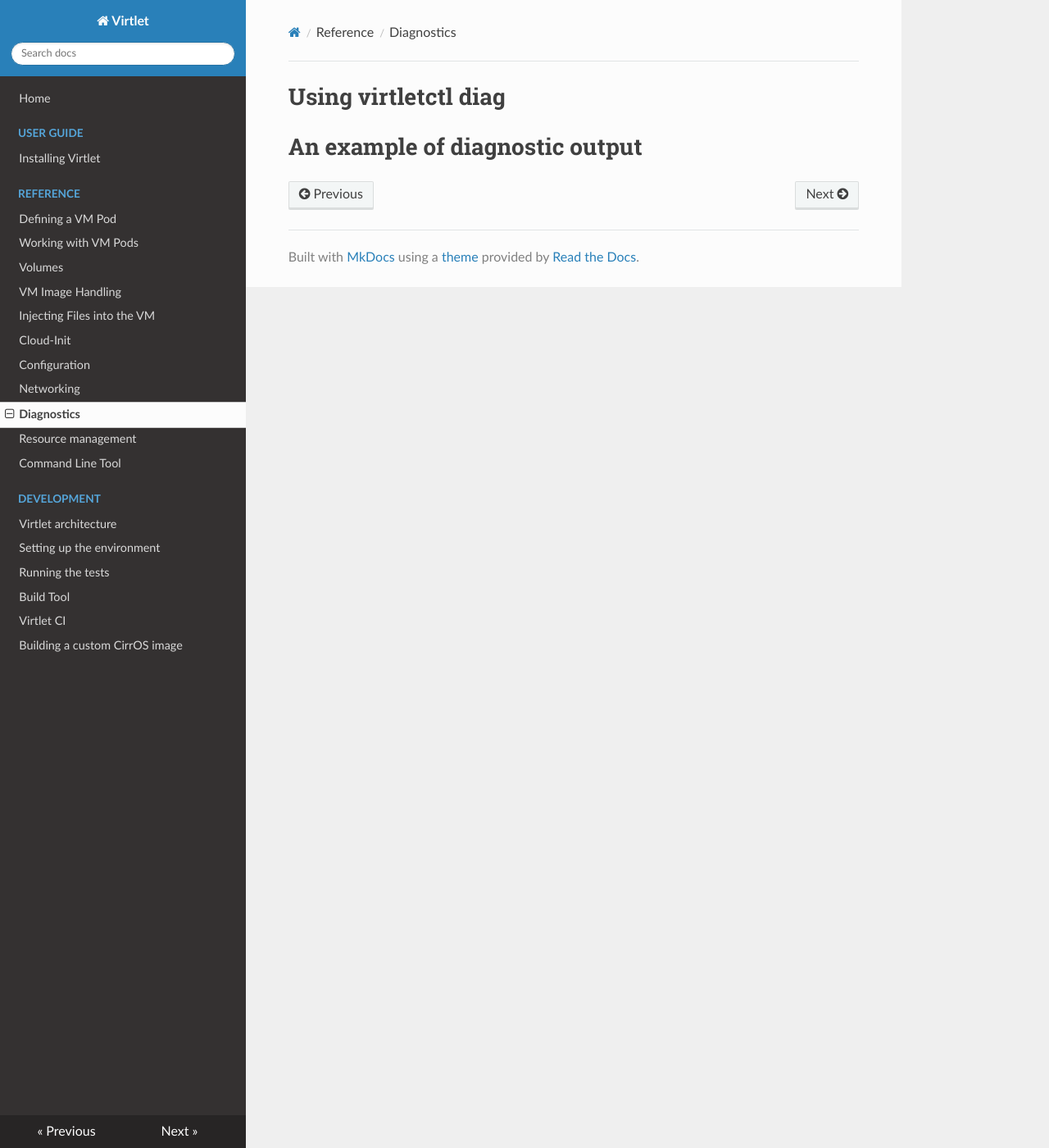
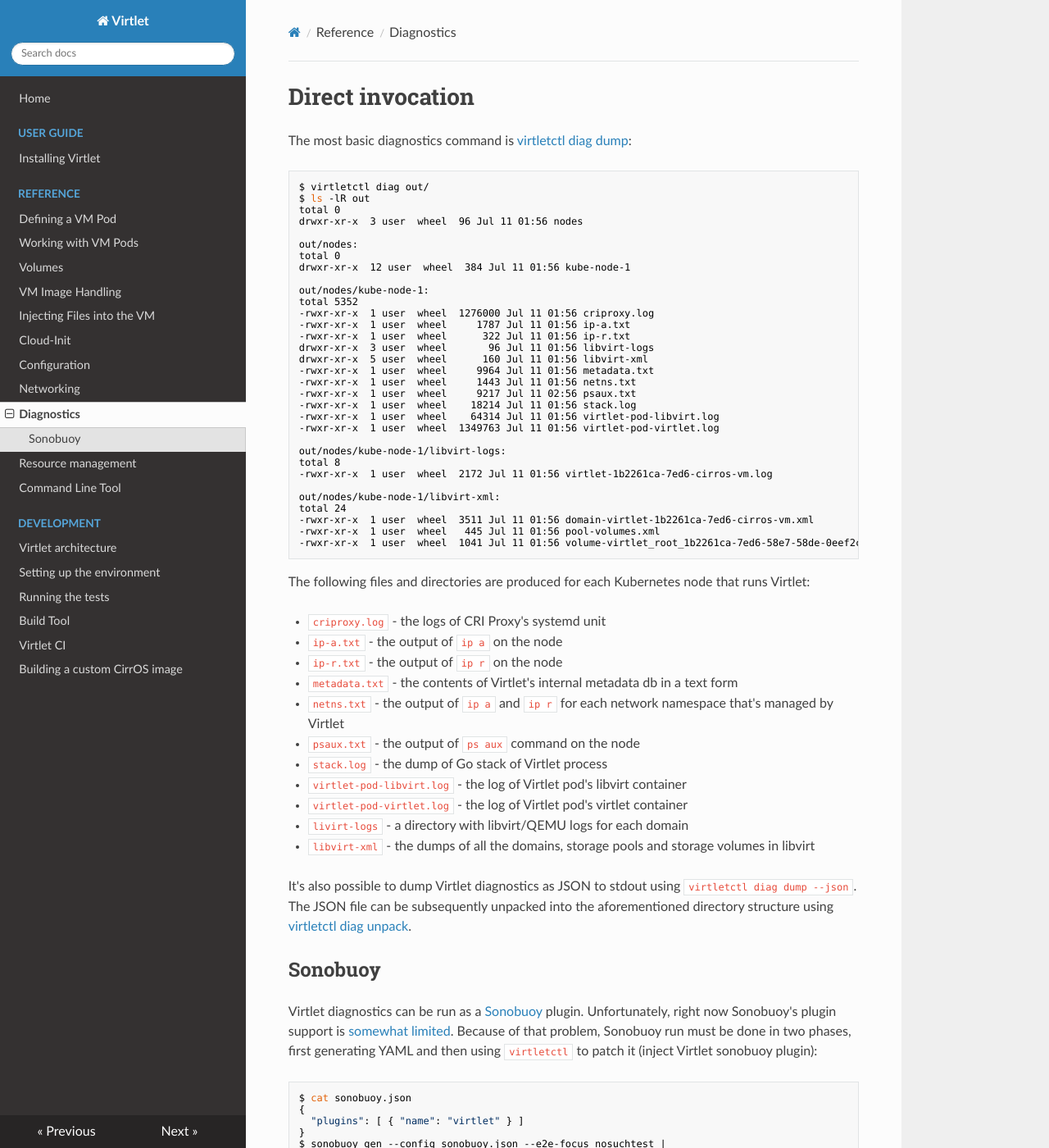
Before and after one commit to Mirantis/virtlet, an MkDocs documentation site: the page built from docs/reference/diagnostics.md, in a window 1280 px wide and 1400 px high. Shown: the whole window at 82% size. Built offline with MkDocs 1.6.1, drawn with Linux system fonts in a browser that asks for light colours; nearby versions of some CDN libraries; some of the changed text lies outside the part shown.

Commit message:
Add diagnostics section

````diff
--- a/docs/reference/diagnostics.md
+++ b/docs/reference/diagnostics.md
@@ -1,2 +1,90 @@
-# Using virtletctl diag
-# An example of diagnostic output
+# Direct invocation
+
+The most basic diagnostics command is [virtletctl diag dump](virtletctl/virtletctl_diag_dump.md):
+```bash
+$ virtletctl diag out/
+$ ls -lR out
+total 0
+drwxr-xr-x  3 user  wheel  96 Jul 11 01:56 nodes
+
+out/nodes:
+total 0
+drwxr-xr-x  12 user  wheel  384 Jul 11 01:56 kube-node-1
+
+out/nodes/kube-node-1:
+total 5352
+-rwxr-xr-x  1 user  wheel  1276000 Jul 11 01:56 criproxy.log
+-rwxr-xr-x  1 user  wheel     1787 Jul 11 01:56 ip-a.txt
+-rwxr-xr-x  1 user  wheel      322 Jul 11 01:56 ip-r.txt
+drwxr-xr-x  3 user  wheel       96 Jul 11 01:56 libvirt-logs
+drwxr-xr-x  5 user  wheel      160 Jul 11 01:56 libvirt-xml
+-rwxr-xr-x  1 user  wheel     9964 Jul 11 01:56 metadata.txt
+-rwxr-xr-x  1 user  wheel     1443 Jul 11 01:56 netns.txt
+-rwxr-xr-x  1 user  wheel     9217 Jul 11 02:56 psaux.txt
+-rwxr-xr-x  1 user  wheel    18214 Jul 11 01:56 stack.log
+-rwxr-xr-x  1 user  wheel    64314 Jul 11 01:56 virtlet-pod-libvirt.log
+-rwxr-xr-x  1 user  wheel  1349763 Jul 11 01:56 virtlet-pod-virtlet.log
+
+out/nodes/kube-node-1/libvirt-logs:
+total 8
+-rwxr-xr-x  1 user  wheel  2172 Jul 11 01:56 virtlet-1b2261ca-7ed6-cirros-vm.log
+
+out/nodes/kube-node-1/libvirt-xml:
+total 24
+-rwxr-xr-x  1 user  wheel  3511 Jul 11 01:56 domain-virtlet-1b2261ca-7ed6-cirros-vm.xml
+-rwxr-xr-x  1 user  wheel   445 Jul 11 01:56 pool-volumes.xml
+-rwxr-xr-x  1 user  wheel  1041 Jul 11 01:56 volume-virtlet_root_1b2261ca-7ed6-58e7-58de-0eef2c9d5320.xml
+```
+
+The following files and directories are produced for each Kubernetes
+node that runs Virtlet:
+
+* `criproxy.log` - the logs of CRI Proxy's systemd unit
+* `ip-a.txt` - the output of `ip a` on the node
+* `ip-r.txt` - the output of `ip r` on the node
+* `metadata.txt` - the contents of Virtlet's internal metadata db in a text form
+* `netns.txt` - the output of `ip a` and `ip r` for each network
+  namespace that's managed by Virtlet
+* `psaux.txt` - the output of `ps aux` command on the node
+* `stack.log` - the dump of Go stack of Virtlet process
+* `virtlet-pod-libvirt.log` - the log of Virtlet pod's libvirt container
+* `virtlet-pod-virtlet.log` - the log of Virtlet pod's virtlet container
+* `livirt-logs` - a directory with libvirt/QEMU logs for each domain
+* `libvirt-xml` - the dumps of all the domains, storage pools and storage volumes in libvirt
+
+It's also possible to dump Virtlet diagnostics as JSON to stdout using
+`virtletctl diag dump --json`. The JSON file can be subsequently
+unpacked into the aforementioned directory structure using
+[virtletctl diag unpack](virtletctl/virtletctl_diag_unpack.md).
+
+## Sonobuoy
+
+Virtlet diagnostics can be run as a
+[Sonobuoy](https://github.com/heptio/sonobuoy) plugin.  Unfortunately,
+right now Sonobuoy's plugin support is
+[somewhat limited](https://github.com/heptio/sonobuoy/issues/405). Because
+of that problem, Sonobuoy run must be done in two phases, first
+generating YAML and then using `virtletctl` to patch it (inject
+Virtlet sonobuoy plugin):
+```bash
+$ cat sonobuoy.json
+{
+  "plugins": [ { "name": "virtlet" } ]
+}
+$ sonobuoy gen --config sonobuoy.json --e2e-focus nosuchtest |
+    virtletctl diag sonobuoy |
+    kubectl apply -f -
+$ # wait till sonobuoy run is complete
+$ sonobuoy status
+PLUGIN  STATUS          COUNT
+virtlet complete        1
+
+Sonobuoy has completed. Use `sonobuoy retrieve` to get results.
+$ sonobuoy retrieve
+```
+
+The diagnostics results are placed under `plugins/virtlet/results` and
+can be unpacked using [virtletctl diag unpack](virtletctl/virtletctl_diag_unpack.md):
+```bash
+$ virtletctl diag unpack out/ <sonobuoy_output_dir/plugins/virtlet/results
+```
````
